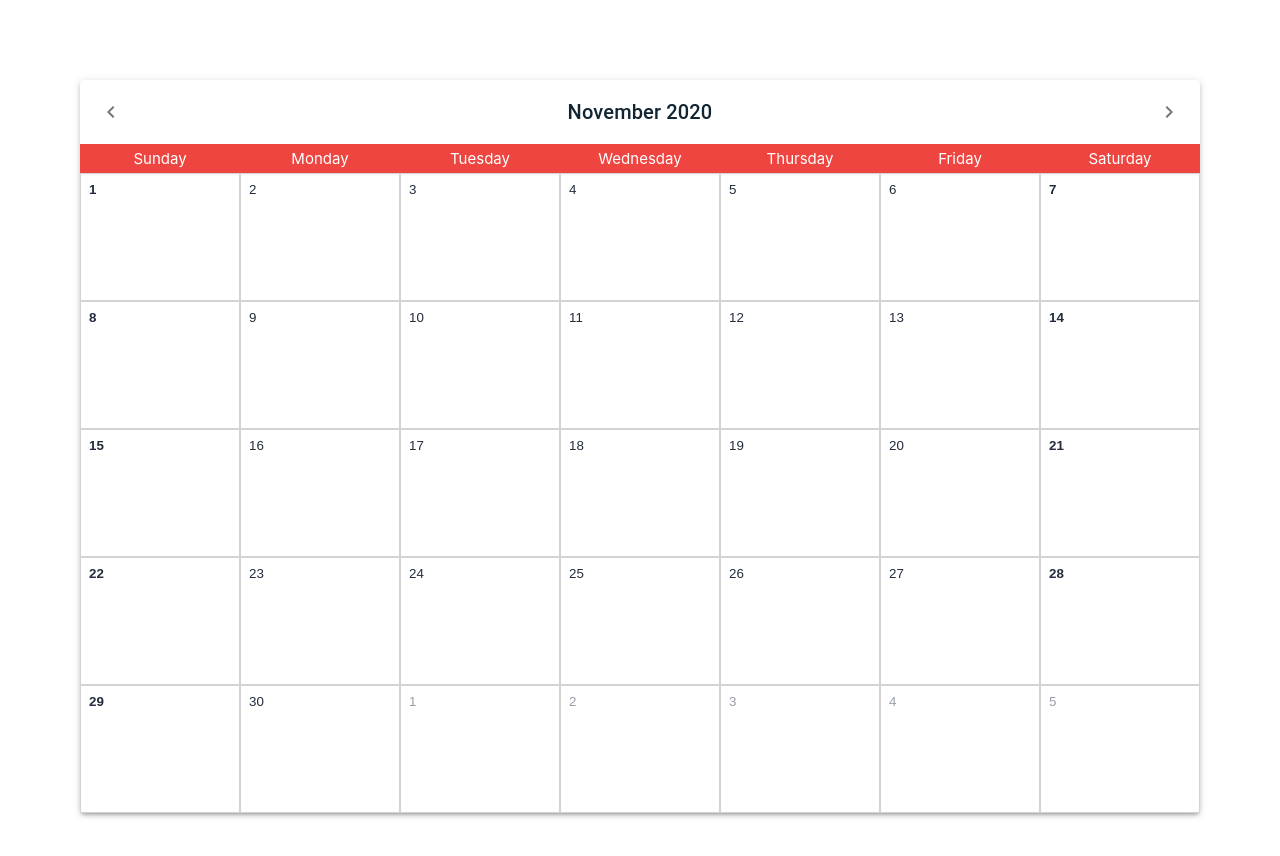
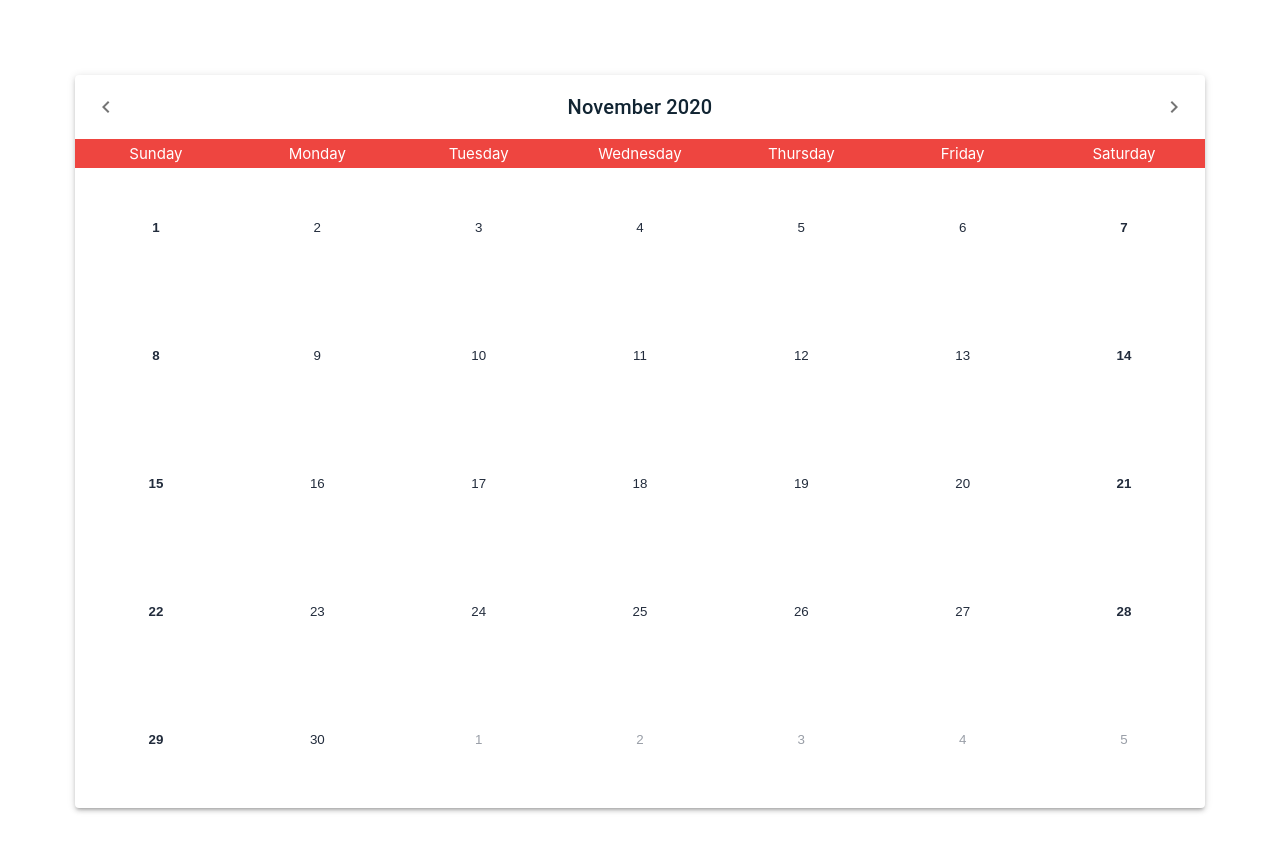
Before and after one commit to f1lander/prieto-calendar, a React (Create React App) app: page / in a window 1280 px wide. Shown: the top 856 px of the page. Built offline with nearby package versions, Linux system fonts and the light colour scheme.

Commit message:
removes console.log

```diff
--- a/src/containers/Calendar.js
+++ b/src/containers/Calendar.js
@@ -1,26 +1,28 @@
 import { useContext } from "react";
 import { Paper, Box } from "@material-ui/core";
 import styled from "styled-components";
-
 import { CalendarContext } from "../context";
-// import DateButton from "../components/DateButton";
 import CalendarHeader from "./Header";
 import WeekDays from "./WeekDays";
 import CellDays from "./CellDays";
-import { Container } from '../components/utils/commonComponents'
+import { Container } from "../components/utils/commonComponents";
+
 const Calendar = (props) => {
   const { state } = useContext(CalendarContext);
-  console.log("CurrentDate", state.currentDate);
 
   return (
-    <Paper elevation={3} style={{ margin: "5rem" }}>
+    <PaperContainer elevation={3}>
       <Container column>
         <CalendarHeader currentDate={state.currentDate} />
         <WeekDays />
         <CellDays />
       </Container>
-    </Paper>
+    </PaperContainer>
   );
 };
 
 export default Calendar;
+
+const PaperContainer = styled(Paper)`
+  margin: calc(100% / 17);
+`;
```
